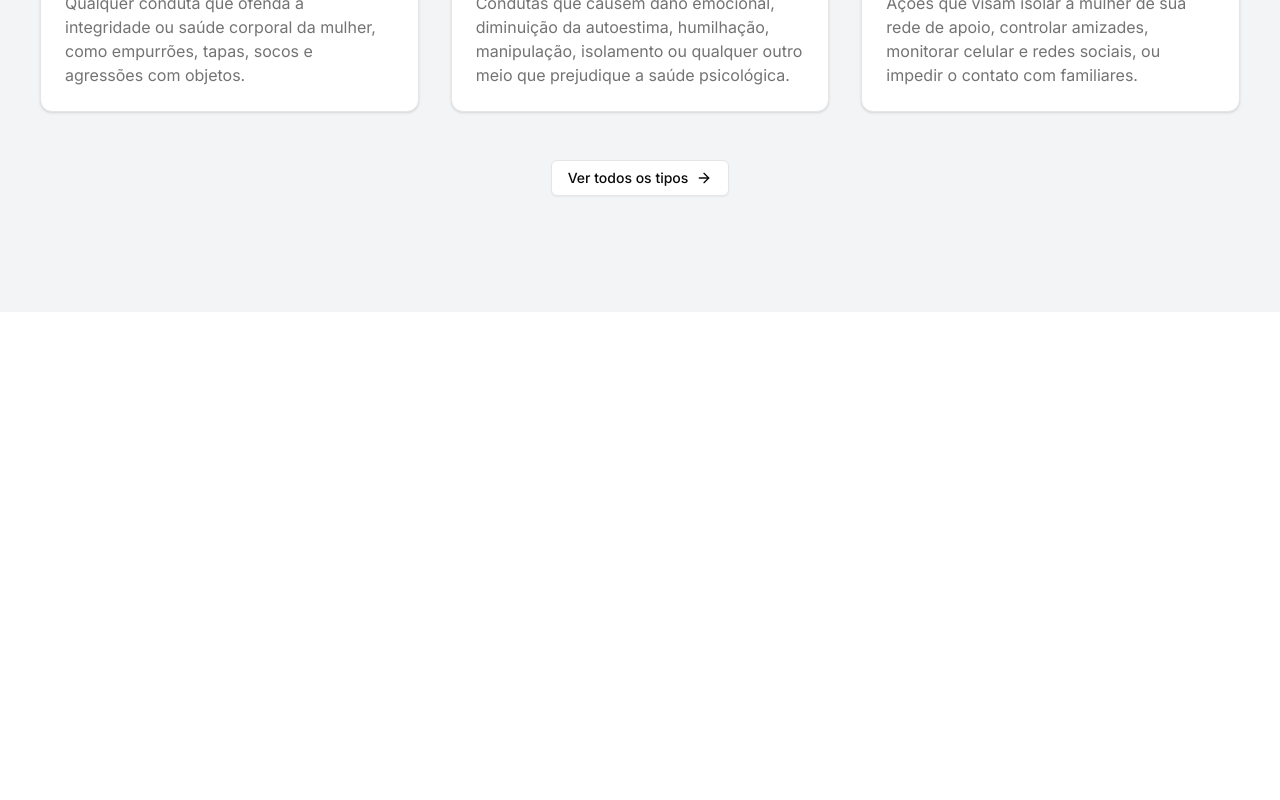
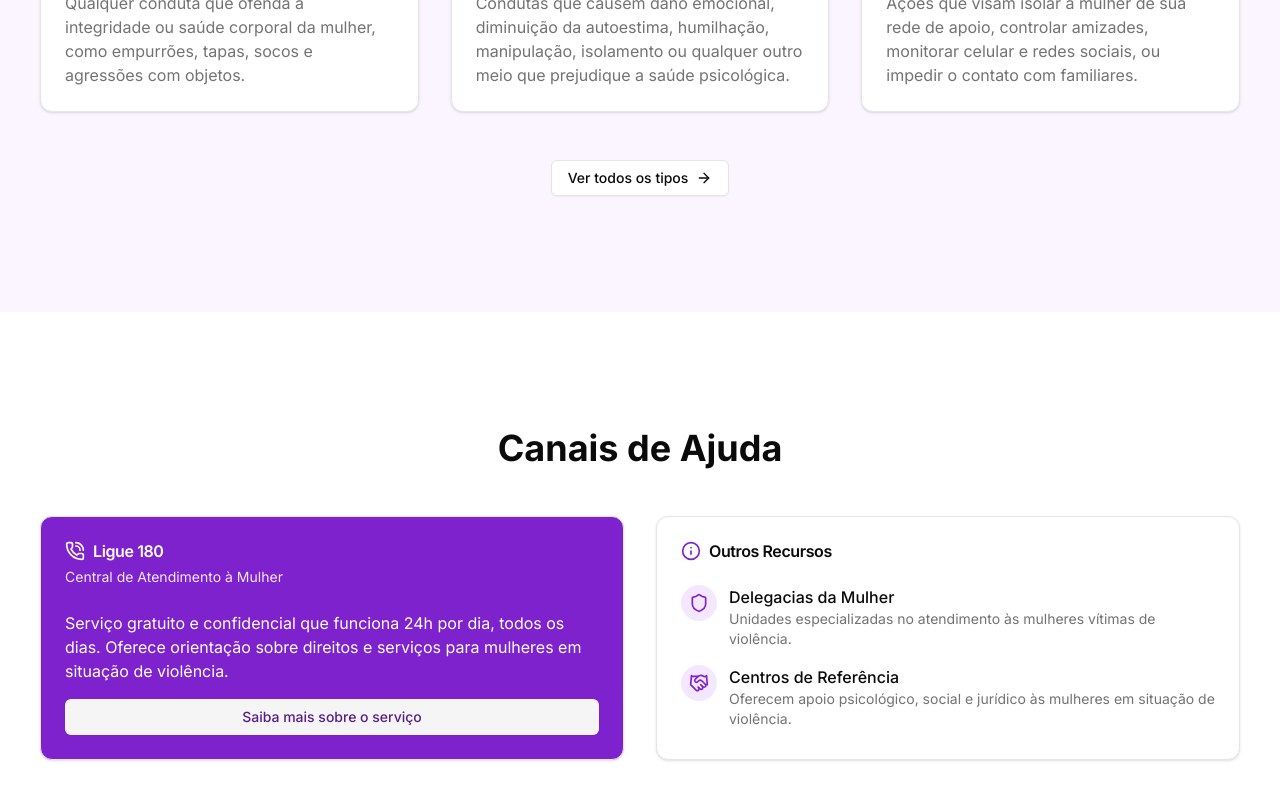
Before and after one commit to edsay12/Amparo, a Next.js app: page / in a window 1280 px wide. Shown: the part 1317-2117 px from the top of the page. Before the commit the page ends 1629 px from the top, so only its background shows below. Built offline with nearby package versions, Linux system fonts and the light colour scheme.

Commit message:
feat: secçao saiba mais sobre o serviço

```diff
--- /dev/null
+++ b/app/components/canais-de-ajuda.tsx
@@ -0,0 +1,79 @@
+import Section from "@/components/Section";
+import { Button } from "@/components/ui/button";
+import {
+  Card,
+  CardHeader,
+  CardTitle,
+  CardContent,
+  CardDescription,
+} from "@/components/ui/card";
+import { Handshake, Info, PhoneCall, Shield } from "lucide-react";
+import Link from "next/link";
+
+function CanaisDeAjuda() {
+  return (
+    <Section title="Canais de Ajuda">
+      <div className="grid grid-cols-1 md:grid-cols-2  gap-8 mt-12">
+        <Card className="bg-purple-700 text-white">
+          <CardHeader>
+            <CardTitle className="flex items-center gap-2">
+              <PhoneCall className="h-5 w-5" />
+              Ligue 180
+            </CardTitle>
+            <CardDescription className="text-purple-100">
+              Central de Atendimento à Mulher
+            </CardDescription>
+          </CardHeader>
+          <CardContent>
+            <p className="mb-4">
+              Serviço gratuito e confidencial que funciona 24h por dia, todos os
+              dias. Oferece orientação sobre direitos e serviços para mulheres
+              em situação de violência.
+            </p>
+            <Link href="/saiba-mais">
+              <Button variant="secondary" className="w-full text-purple-900">
+                Saiba mais sobre o serviço
+              </Button>
+            </Link>
+          </CardContent>
+        </Card>
+        <Card>
+          <CardHeader>
+            <CardTitle className="flex items-center gap-2">
+              <Info className="h-5 w-5 text-purple-700" />
+              Outros Recursos
+            </CardTitle>
+          </CardHeader>
+          <CardContent className="space-y-4">
+            <div className="flex items-start gap-3">
+              <div className="bg-purple-100 p-2 rounded-full">
+                <Shield className="h-5 w-5 text-purple-700" />
+              </div>
+              <div>
+                <h3 className="font-medium">Delegacias da Mulher</h3>
+                <p className="text-sm text-muted-foreground">
+                  Unidades especializadas no atendimento às mulheres vítimas de
+                  violência.
+                </p>
+              </div>
+            </div>
+            <div className="flex items-start gap-3">
+              <div className="bg-purple-100 p-2 rounded-full">
+                <Handshake className="h-5 w-5 text-purple-700" />
+              </div>
+              <div>
+                <h3 className="font-medium">Centros de Referência</h3>
+                <p className="text-sm text-muted-foreground">
+                  Oferecem apoio psicológico, social e jurídico às mulheres em
+                  situação de violência.
+                </p>
+              </div>
+            </div>
+          </CardContent>
+        </Card>
+      </div>
+    </Section>
+  );
+}
+
+export default CanaisDeAjuda;
--- a/app/components/reconheca-os-tipo-de-violencia.tsx
+++ b/app/components/reconheca-os-tipo-de-violencia.tsx
@@ -9,9 +9,9 @@ function SectionTiposDeViolencia() {
     <Section
       description="A violência contra a mulher se manifesta de diversas formas, muitas vezes sutis e normalizadas pela sociedade."
       title="Reconheça os Tipos de Violência"
-      className="bg-gray-100"
+      className="bg-purple-50 "
     >
-      <div className="grid grid-cols-1 sm:grid-cols-2 lg:grid-cols-3 gap-8 mt-12">
+      <div className="grid grid-cols-1 md:grid-cols-2 lg:grid-cols-3 gap-8 mt-12">
         <Card>
           <CardHeader>
             <CardTitle className="flex items-center gap-2">
--- a/app/page.tsx
+++ b/app/page.tsx
@@ -1,3 +1,4 @@
+import CanaisDeAjuda from "./components/canais-de-ajuda";
 import HomeBanner from "./components/home-banner";
 import SectionRealidadeEmNumeros from "./components/realidade-em-numeros";
 import SectionTiposDeViolencia from "./components/reconheca-os-tipo-de-violencia";
@@ -8,6 +9,7 @@ export default function Home() {
       <HomeBanner />
       <SectionRealidadeEmNumeros />
       <SectionTiposDeViolencia />
+      <CanaisDeAjuda />
     </>
   );
 }
--- a/components/shared/navBar.tsx
+++ b/components/shared/navBar.tsx
@@ -35,7 +35,7 @@ const menuItens = [
 
 function NavBar() {
   return (
-    <header className="sticky top-0 z-50 w-full border-b bg-background/95 backdrop-blur supports-[backdrop-filter]:bg-background/60">
+    <header className="sticky top-0 z-50 w-full border-b bg-white backdrop-blur supports-[backdrop-filter]:bg-background/60">
       <div className="container flex h-16 items-center justify-between">
         <div className="mr-4 flex">
           <Logo />
```
